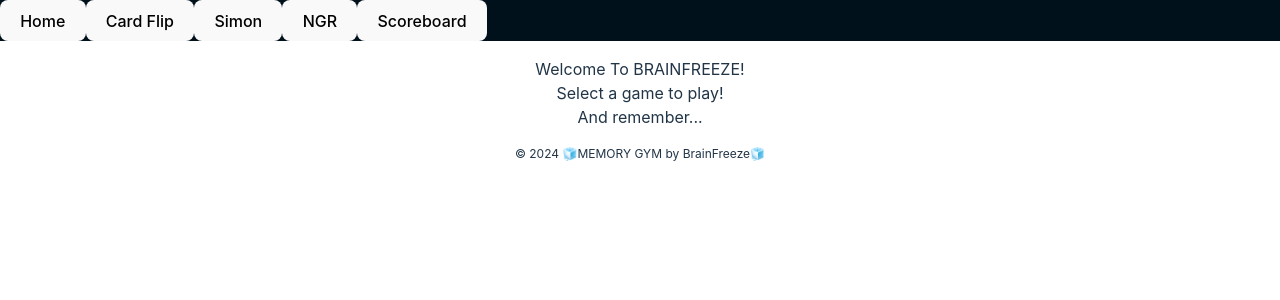
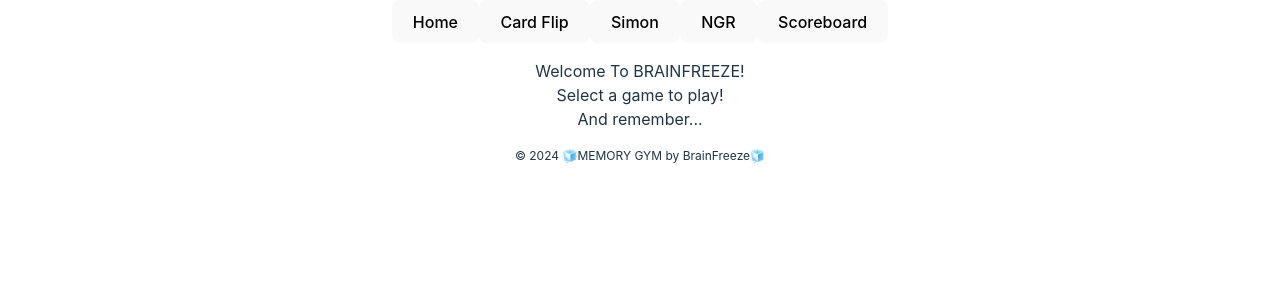
Before and after one commit to Ni7aspinner/BRAIN_FREEZE, a React (Vite) app in the folder brainfreeze_new.client/: page / in a window 1280 px wide. Shown: the top 300 px of the page. Built offline with nearby package versions, Linux system fonts and the light colour scheme.

Commit message:
Fixed broken header, added test directory obj + bin files to gitignore

```diff
--- a/brainfreeze_new.client/src/index.css
+++ b/brainfreeze_new.client/src/index.css
@@ -38,7 +38,7 @@ h1 {
 
 button {
     border-radius: 8px;
-  border: 1px solid transparent;
+    border: 2px solid transparent;
     padding: 0.6em 1.2em;
     font-size: 1em;
     font-weight: 500;
@@ -48,7 +48,7 @@ button {
     transition: border-color 0.25s;
 }
 button:hover {
-  border-color: #646cff00;
+  border-color: #646cff;
 }
 
 
@@ -64,16 +64,15 @@ button:hover {
     background-color: #f9f9f9;
   }
 }
-header{
+header {
     display: flex;
-  margin-left: auto;
-
+    justify-content: center;
+    align-items: center;
     height: 1%;
     width: 100%;
     padding: 0;
     margin: 0;
-  background-color: #00111c;
-
+    background-color: #ffffff;
 }
 footer {
   margin-top: auto;
```
Also changed, not shown: 1 other file (tests, documents, lock files or other folders). Lines whose indentation alone changed are shown as unchanged.
